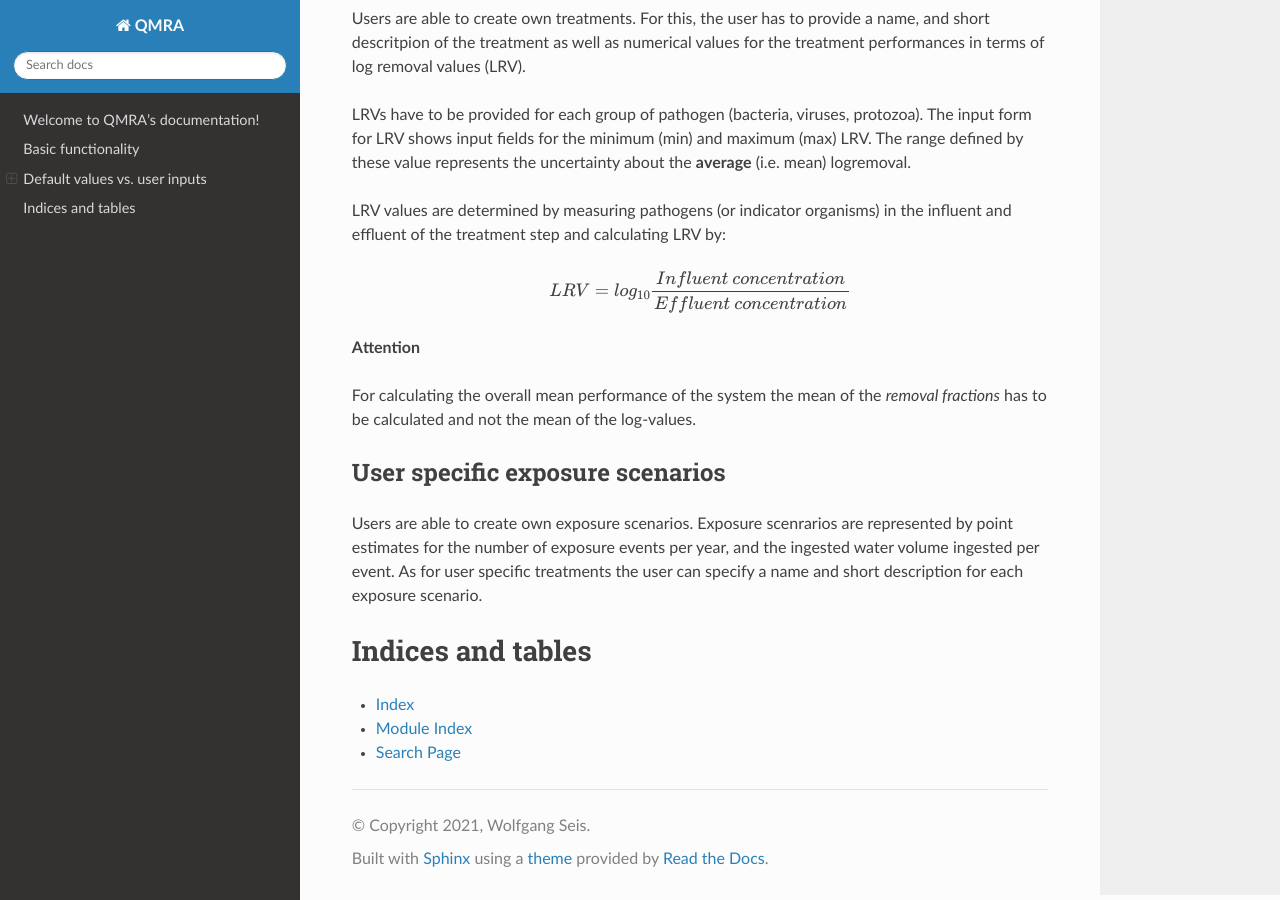
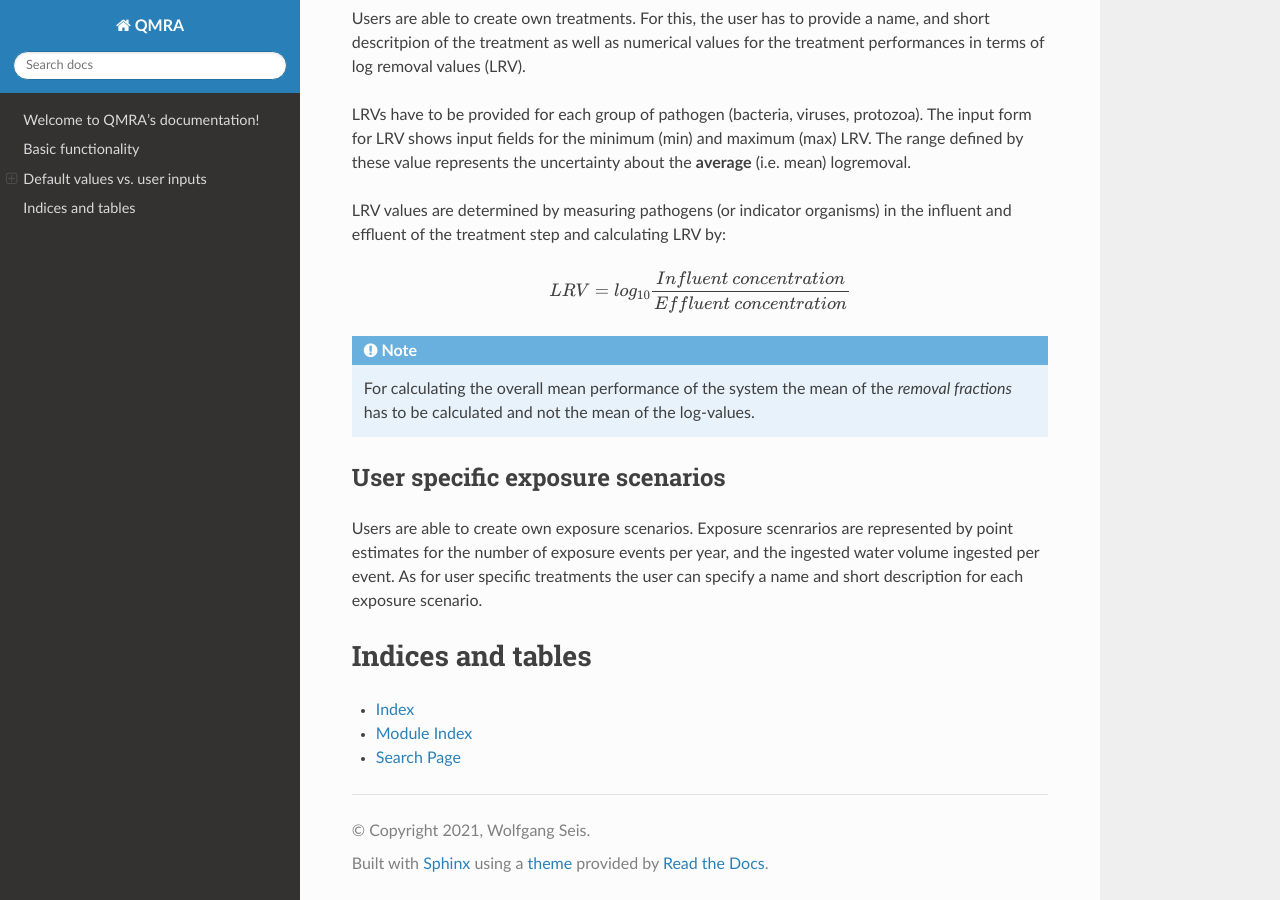
Before and after one commit to wseis/qmra, a Sphinx documentation site: the page built from docs/source/index.rst, in a window 1280 px wide and 900 px high, scrolled down 1027 px. Built offline with Sphinx 7.4.7 and the Read the Docs theme 2.0.0, drawn with Linux system fonts in a browser that asks for light colours.

Commit message:
updata doc

```diff
--- a/docs/source/index.rst
+++ b/docs/source/index.rst
@@ -4,6 +4,7 @@ Welcome to QMRA's documentation!
 .. toctree::
    :maxdepth: 2
    :caption: Contents:
+
 
 QMRA is a Django project which experiments with deploying state-of-the-art techniques
 for Quantitative Microbial Risk Assessment (QMRA).
@@ -46,16 +47,22 @@ minimum (min) and maximum (max) LRV. The range defined by these value represents
 
 LRV values are determined by measuring pathogens (or indicator organisms) in the influent and effluent of the treatment step and calculating LRV by:
 
+\
+
+\
+
 .. math::
 
     LRV = log_{10} \frac{Influent\:concentration}{Effluent\:concentration}
 
 \
 
-**Attention**
+\
 
-For calculating the overall mean performance of the system the mean of the
-*removal fractions* has to be calculated and not the mean of the log-values.
+.. note::
+
+    For calculating the overall mean performance of the system the mean of the
+    *removal fractions* has to be calculated and not the mean of the log-values.
 
 \
 
```
Also changed, not shown: 2 other files.
